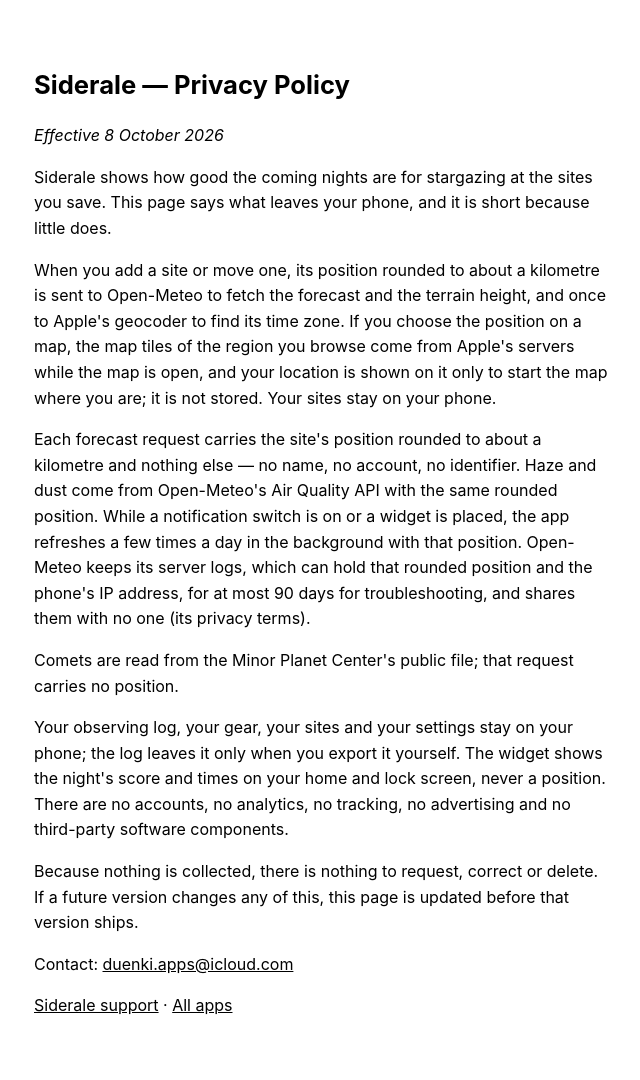
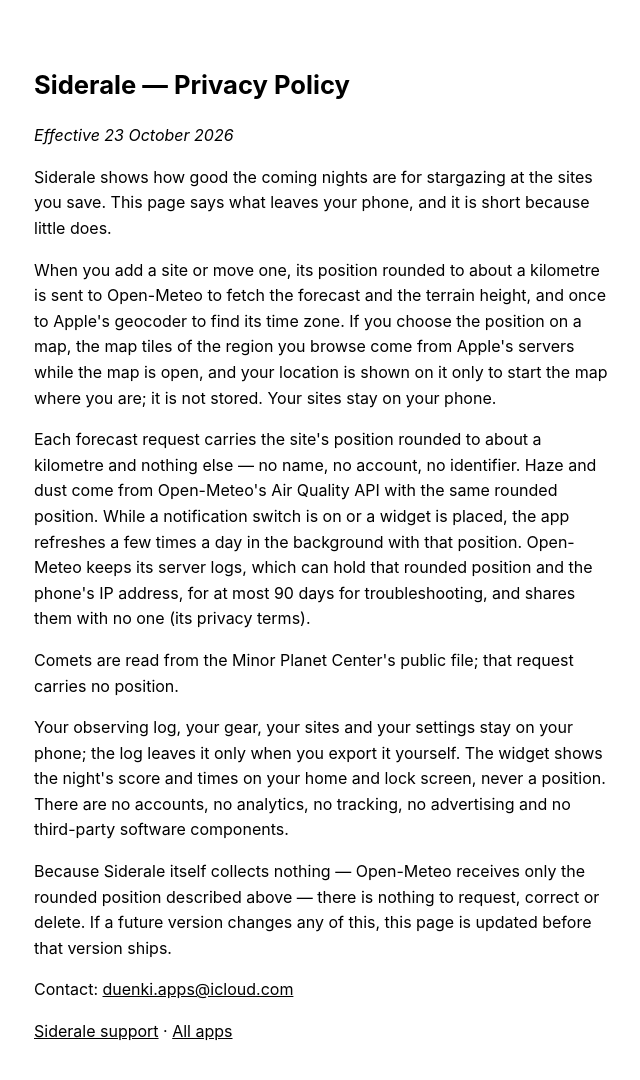
Before and after one commit to aduenki/aduenki.github.io, a plain HTML site: page siderale/privacy/index.html in a window 1280 px wide. Shown: the whole page, without its empty margins (318-958 px from the left). Drawn offline with Linux system fonts and the light colour scheme.

Commit message:
Siderale: privacy policy, 23 October 2026

```diff
--- a/siderale/privacy/index.html
+++ b/siderale/privacy/index.html
@@ -19,7 +19,7 @@
 </head>
 <body>
 <h1>Siderale — Privacy Policy</h1>
-<p><em>Effective 8 October 2026</em></p>
+<p><em>Effective 23 October 2026</em></p>
 <p>
   Siderale shows how good the coming nights are for stargazing at the sites you save.
   This page says what leaves your phone, and it is short because little does.
@@ -51,8 +51,9 @@
   tracking, no advertising and no third-party software components.
 </p>
 <p>
-  Because nothing is collected, there is nothing to request, correct or delete. If a
-  future version changes any of this, this page is updated before that version ships.
+  Because Siderale itself collects nothing — Open-Meteo receives only the rounded position
+  described above — there is nothing to request, correct or delete. If a future version
+  changes any of this, this page is updated before that version ships.
 </p>
 <p>
   Contact: <a href="mailto:duenki.apps@icloud.com">duenki.apps@icloud.com</a>
```
